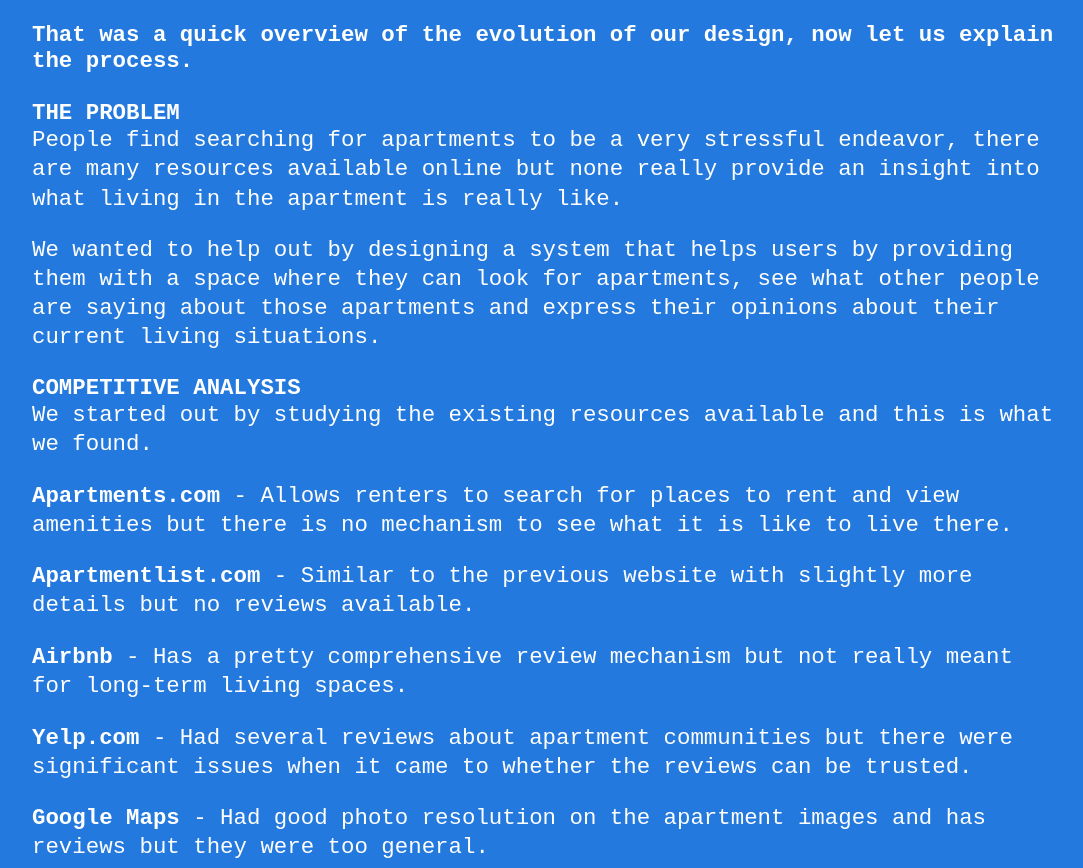
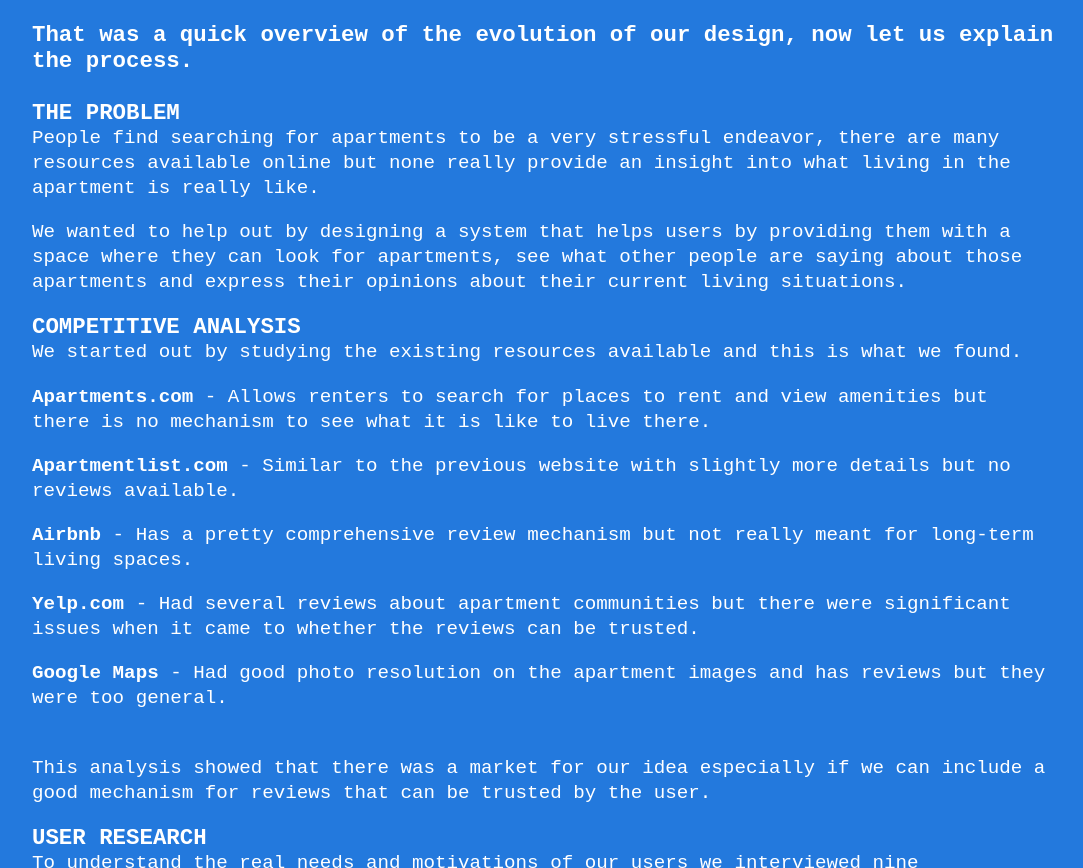
Before and after one commit to Zerichen/Team9, a plain HTML site: page index.html in a window 1280 px wide. Shown: the part 3120-3988 px from the top of the page, without its empty margins (96-1179 px from the left). Drawn offline with Linux system fonts and the light colour scheme.

Commit message:
fix text size bugs

```diff
--- a/style.css
+++ b/style.css
@@ -227,6 +227,8 @@ aside {
   border-color: azure;
 }
 
-aside p {
+aside > p,
+aside > ul {
   margin-bottom: 1em;
+  font-size: 1.5vw;
 }
```
